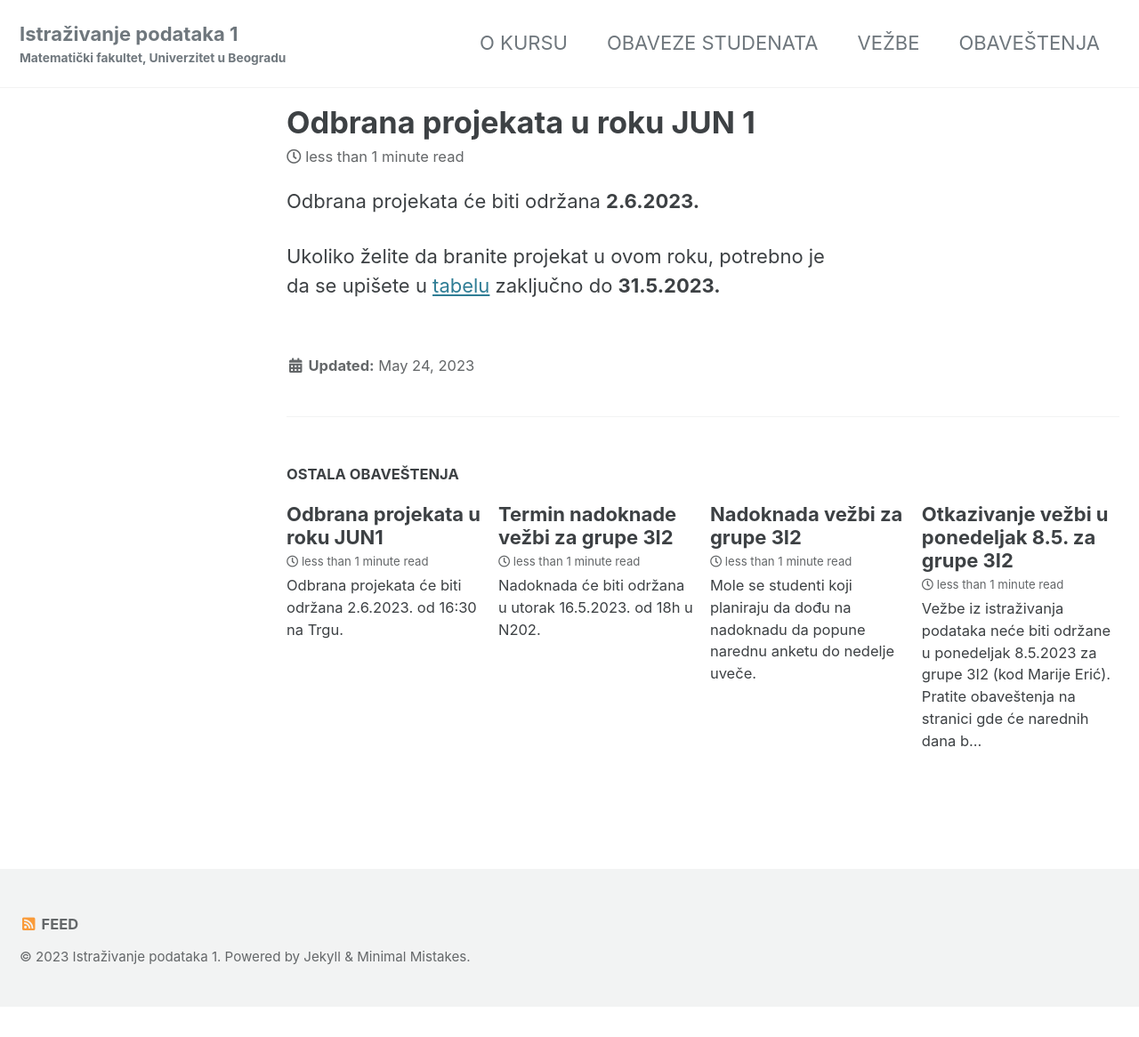
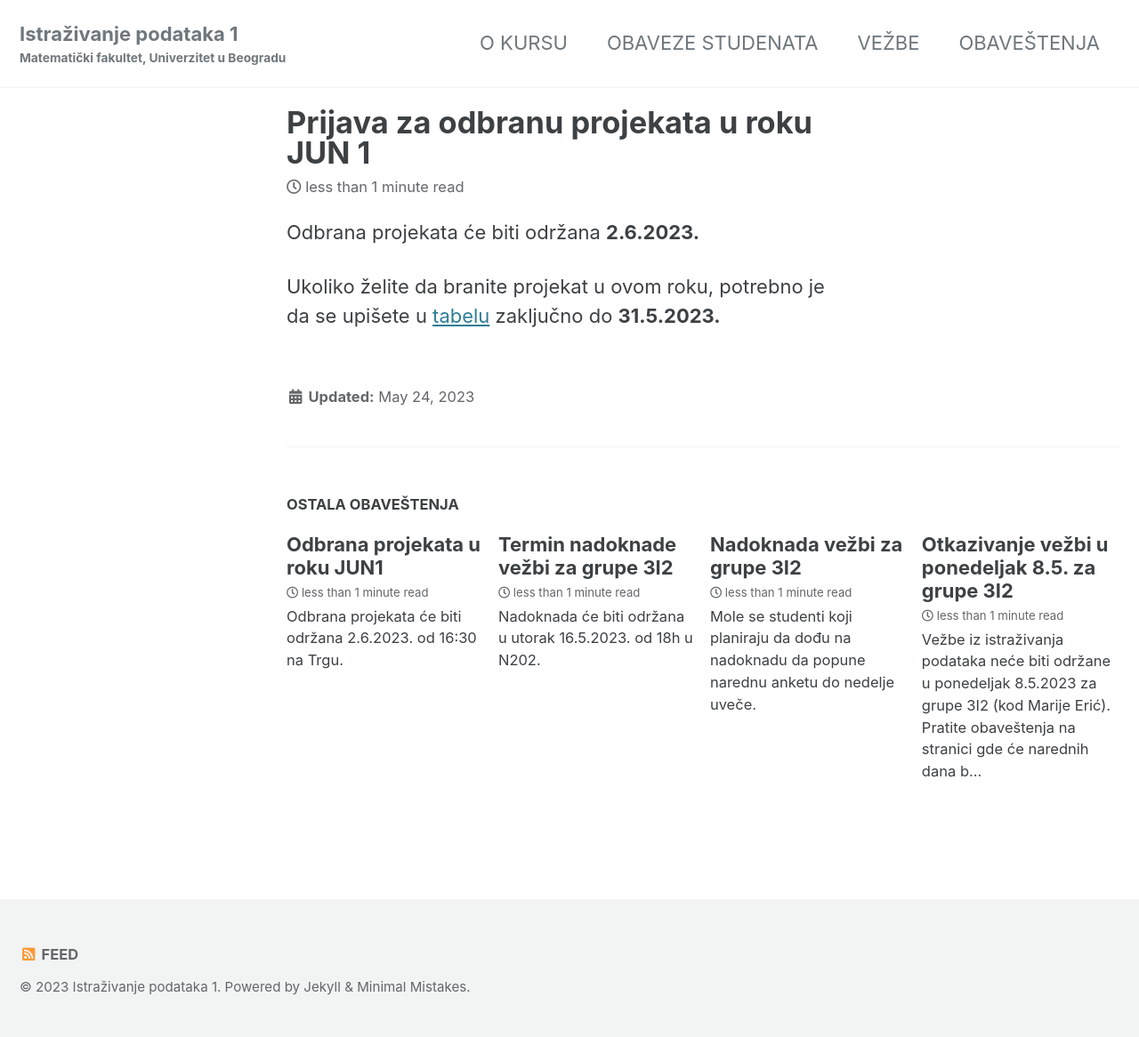
Before and after one commit to MATF-istrazivanje-podataka-1/MATF-istrazivanje-podataka-1.github.io, a Jekyll site: the page built from _posts/2023-05-24-projekti.md, in a window 1280 px wide. Shown: the whole page at 89% size. Built offline with Jekyll 4.4.1, drawn with Linux system fonts in a browser that asks for light colours; cached includes are drawn as plain includes; before the commit the page ends 1132 px from its top, so only the background shows below that.

Commit message:
Promenjen naslov obavestenja

```diff
--- a/_posts/2023-05-24-projekti.md
+++ b/_posts/2023-05-24-projekti.md
@@ -1,6 +1,6 @@
 ---
 
-title: "Odbrana projekata u roku JUN 1"
+title: "Prijava za odbranu projekata u roku JUN 1"
 
 ---
 
```
